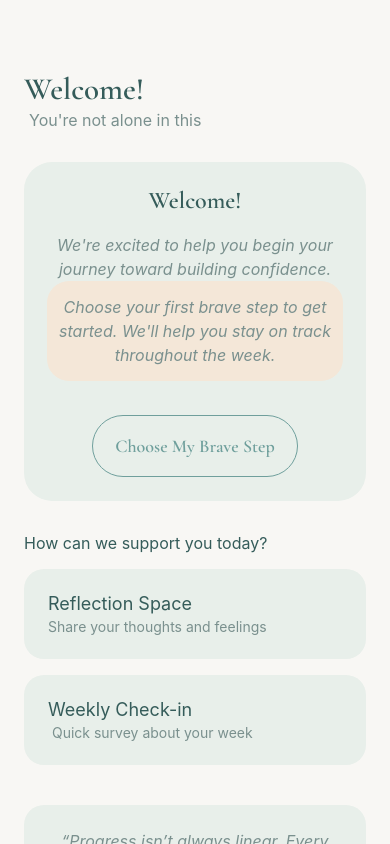
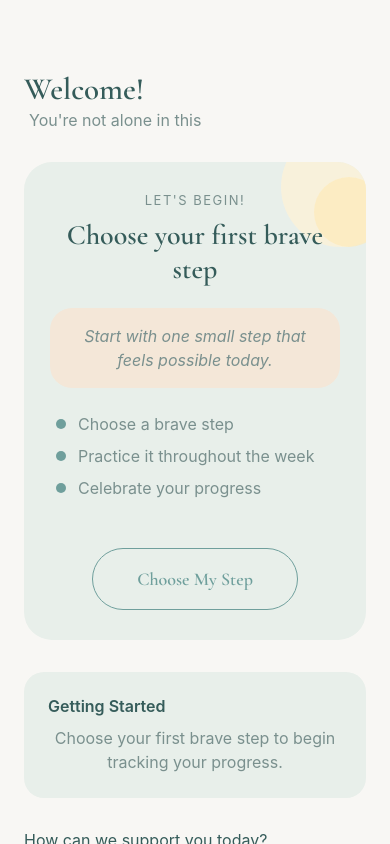
Before and after one commit to michellemorales/soft_steps_app, a React Native app: screen /Home in a window 390 px wide. Built offline with nearby package versions, Linux system fonts and the light colour scheme; no server answers.

Commit message:
Add celebration+confetti and first time user screen

```diff
--- a/src/screens/BraveStepScreen.tsx
+++ b/src/screens/BraveStepScreen.tsx
@@ -1,3 +1,4 @@
+import { SafeAreaView } from 'react-native-safe-area-context';
 import { braveStepAPI } from '../services/api';
 import React, { useEffect, useState } from 'react';
 import {
@@ -64,6 +65,13 @@ export default function BraveStepScreen() {
       showsVerticalScrollIndicator={false}
       keyboardShouldPersistTaps="handled"
     >
+      <SafeAreaView>
+        <TouchableOpacity
+  style={styles.backButton}
+  onPress={() => navigation.navigate('Home')}
+>
+  <Text style={styles.backButtonText}>← Back</Text>
+</TouchableOpacity>
       <Text style={styles.title}>Your Brave Step</Text>
 
       <Text style={styles.subtitle}>
@@ -231,6 +239,8 @@ export default function BraveStepScreen() {
   ))}
   </View>
 )}
+
+      </SafeAreaView>
 
       <Button
   title="Continue"
@@ -402,4 +412,14 @@ addStepButtonText: {
   fontSize: Theme.fontSize.sm,
   fontWeight: '600',
 },
+backButton: {
+  alignSelf: 'flex-start',
+  marginBottom: Theme.spacing.lg,
+},
+
+backButtonText: {
+  fontFamily: 'CormorantSemiBold',
+  fontSize: 18,
+  color: Theme.colors.textSecondary,
+},
 });
--- a/src/screens/HomeScreen.tsx
+++ b/src/screens/HomeScreen.tsx
@@ -1,3 +1,4 @@
+import ConfettiCannon from 'react-native-confetti-cannon';
 import React, { useEffect, useState } from 'react';
 import { View, Text, StyleSheet, TouchableOpacity, ScrollView } from 'react-native';
 import AsyncStorage from '@react-native-async-storage/async-storage';
@@ -10,6 +11,7 @@ export default function HomeScreen() {
   const navigation = useNavigation<NativeStackNavigationProp<RootStackParamList>>();
 const [braveStep, setBraveStep] = useState('Say hello to a classmate');
 const [isFirstTimeUser, setIsFirstTimeUser] = useState(true);
+const [showCelebration, setShowCelebration] = useState(false);
 const [progressDays, setProgressDays] = useState(0);
 useEffect(() => {
   loadBraveStep();
@@ -52,13 +54,39 @@ setProgressDays(Math.min(differenceInDays, 7));
     setProgressDays(0);
   }
 };
+useEffect(() => {
+  if (progressDays >= 7) {
+    setShowCelebration(true);
+  }
+}, [progressDays]);
+return (
+  <View style={{ flex: 1 }}>
 
-  return (
+   {showCelebration && (
+  <View style={styles.confettiOverlay} pointerEvents="none">
+    <ConfettiCannon
+      count={180}
+      origin={{ x: 40, y: -20 }}
+      explosionSpeed={500}
+      fallSpeed={6000}
+      fadeOut
+    />
+
+    <ConfettiCannon
+      count={180}
+      origin={{ x: 350, y: -20 }}
+      explosionSpeed={500}
+      fallSpeed={6000}
+      fadeOut
+    />
+  </View>
+)}
 
     <ScrollView
       contentContainerStyle={styles.container}
       showsVerticalScrollIndicator={false}
     >
+
       <Text style={styles.week}>
   {isFirstTimeUser ? 'Welcome!' : 'Welcome back!'}
 </Text>
@@ -67,27 +95,45 @@ setProgressDays(Math.min(differenceInDays, 7));
 </Text>
 
       {isFirstTimeUser ? (
-  <View style={styles.braveCard}>
-  <Text style={styles.braveStep}>
-    Welcome!
+  <View style={styles.firstTimeCard}>
+  <View style={styles.cornerDecoration} />
+  <View style={styles.cornerDecorationSmall} />
+
+  <Text style={styles.firstTimeLabel}>
+    LET'S BEGIN!
   </Text>
 
-  <Text style={styles.reminderText}>
-    We're excited to help you begin your journey toward building confidence.
+  <Text style={styles.firstTimeTitle}>
+    Choose your first brave step
   </Text>
 
-  <View style={styles.reminderBox}>
-    <Text style={styles.reminderText}>
-      Choose your first brave step to get started. We'll help you stay on track throughout the week.
+  <View style={styles.firstTimeMessageBox}>
+    <Text style={styles.firstTimeMessage}>
+      Start with one small step that feels possible today.
     </Text>
   </View>
+<View style={styles.stepsPreview}>
+  <View style={styles.previewRow}>
+    <View style={styles.previewCircle} />
+    <Text style={styles.previewText}>Choose a brave step</Text>
+  </View>
 
+  <View style={styles.previewRow}>
+    <View style={styles.previewCircle} />
+    <Text style={styles.previewText}>Practice it throughout the week</Text>
+  </View>
+
+  <View style={styles.previewRow}>
+    <View style={styles.previewCircle} />
+    <Text style={styles.previewText}>Celebrate your progress</Text>
+  </View>
+</View>
   <TouchableOpacity
     style={styles.outlineButton}
     onPress={() => navigation.navigate('BraveStep')}
   >
     <Text style={styles.outlineButtonText}>
-      Choose My Brave Step
+      Choose My Step
     </Text>
   </TouchableOpacity>
 </View>
@@ -120,18 +166,55 @@ setProgressDays(Math.min(differenceInDays, 7));
 
   <TouchableOpacity
     style={styles.outlineButton}
-    onPress={() => navigation.navigate('BraveStep')}
+   onPress={async () => {
+  if (progressDays >= 7) {
+    await AsyncStorage.removeItem('selectedBraveStep');
+    await AsyncStorage.removeItem('braveStepStartDate');
+    setProgressDays(0);
+    setShowCelebration(false);
+  }
+
+  navigation.navigate('BraveStep');
+}}
   >
-    <Text style={styles.outlineButtonText}>Change My Step</Text>
+    <Text style={styles.outlineButtonText}>
+  {progressDays >= 7 ? 'Choose My Next Step' : 'Change My Step'}
+</Text>
   </TouchableOpacity>
 </View>
 )}
 
-{!isFirstTimeUser && (
+{isFirstTimeUser ? (
+  <View style={styles.progressCard}>
+    <Text style={styles.progressTitle}>Getting Started</Text>
+
+    <Text style={styles.gettingStartedText}>
+      Choose your first brave step to begin tracking your progress.
+    </Text>
+  </View>
+) : showCelebration ? (
+  <View style={styles.celebrationCard}>
+    <TouchableOpacity
+      style={styles.closeCelebration}
+      onPress={() => setShowCelebration(false)}
+    >
+      <Text style={styles.closeCelebrationText}>✕</Text>
+    </TouchableOpacity>
+
+    <Text style={styles.celebrationTitle}>Look how far you've come!</Text>
+
+    <Text style={styles.celebrationText}>
+      You completed your brave step for the week.
+    </Text>
+  </View>
+) : (
   <View style={styles.progressCard}>
     <View style={styles.progressHeader}>
       <Text style={styles.progressTitle}>Your Progress</Text>
-      <Text style={styles.progressDays}>{progressDays}/7 days</Text>
+
+      <Text style={styles.progressDays}>
+        {progressDays >= 7 ? '✔ Completed' : `${progressDays}/7 days`}
+      </Text>
     </View>
 
     <View style={styles.progressBarBackground}>
@@ -174,6 +257,7 @@ setProgressDays(Math.min(differenceInDays, 7));
         </Text>
       </View>
     </ScrollView>
+      </View>
   );
 }
 
@@ -392,4 +476,137 @@ cornerDecorationSmall: {
 
   opacity: 0.6,
 },
+firstTimeCard: {
+  backgroundColor: Theme.colors.card,
+  borderRadius: 28,
+  paddingHorizontal: 20,
+  paddingVertical: 30,
+  marginBottom: Theme.spacing.xl,
+  alignItems: 'center',
+  position: 'relative',
+  overflow: 'hidden',
+},
+
+firstTimeLabel: {
+  fontSize: 13,
+  color: Theme.colors.textSecondary,
+  letterSpacing: 1.5,
+  marginBottom: 10,
+},
+
+firstTimeTitle: {
+  fontFamily: 'CormorantSemiBold',
+  fontSize: 28,
+  color: Theme.colors.text,
+  textAlign: 'center',
+  marginBottom: 22,
+},
+
+firstTimeMessageBox: {
+  backgroundColor: Theme.colors.accentSoft,
+  borderRadius: 22,
+  width: '96%',
+  paddingVertical: 16,
+  paddingHorizontal: 18,
+  marginBottom: 26,
+  justifyContent: 'center',
+  alignItems: 'center',
+},
+
+firstTimeMessage: {
+  fontSize: 16,
+  color: Theme.colors.textSecondary,
+  textAlign: 'center',
+  lineHeight: 24,
+  fontStyle: 'italic',
+},
+stepsPreview: {
+  width: '92%',
+  marginBottom: 28,
+},
+
+previewRow: {
+  flexDirection: 'row',
+  alignItems: 'center',
+  marginBottom: 12,
+},
+
+previewCircle: {
+  width: 10,
+  height: 10,
+  borderRadius: 5,
+  backgroundColor: Theme.colors.primary,
+  marginRight: 12,
+},
+
+previewText: {
+  color: Theme.colors.textSecondary,
+  fontSize: 16,
+},
+gettingStartedText: {
+  marginTop: 10,
+  fontSize: 16,
+  color: Theme.colors.textSecondary,
+  lineHeight: 24,
+  textAlign: 'center',
+},
+celebrationCard: {
+  backgroundColor: Theme.colors.card,
+  borderRadius: 24,
+  padding: Theme.spacing.lg,
+  marginBottom: Theme.spacing.xl,
+  alignItems: 'center',
+  position: 'relative',
+},
+
+closeCelebration: {
+  position: 'absolute',
+  top: 14,
+  right: 16,
+},
+
+closeCelebrationText: {
+  fontSize: 20,
+  color: Theme.colors.textSecondary,
+},
+
+celebrationTitle: {
+  fontFamily: 'CormorantSemiBold',
+  fontSize: 30,
+  color: Theme.colors.text,
+  marginBottom: 8,
+  textAlign: 'center',
+},
+
+celebrationText: {
+  fontSize: 16,
+  color: Theme.colors.textSecondary,
+  textAlign: 'center',
+  lineHeight: 24,
+  marginBottom: 20,
+},
+
+newStepButton: {
+  borderWidth: 1.5,
+  borderColor: Theme.colors.primary,
+  borderRadius: 30,
+  paddingVertical: 14,
+  paddingHorizontal: 24,
+},
+
+newStepButtonText: {
+  fontFamily: 'CormorantSemiBold',
+  color: Theme.colors.primary,
+  fontSize: 18,
+},
+confettiOverlay: {
+  position: 'absolute',
+  top: 0,
+  left: 0,
+  right: 0,
+  bottom: 0,
+  zIndex: 9999,
+  elevation: 9999,
+  backgroundColor: 'rgba(0,0,0,0.15)',
+},
 });
```
Lines whose indentation alone changed are shown as unchanged.
